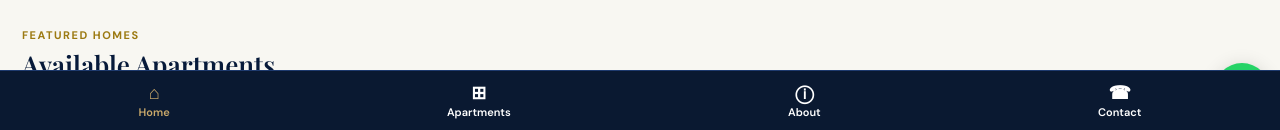
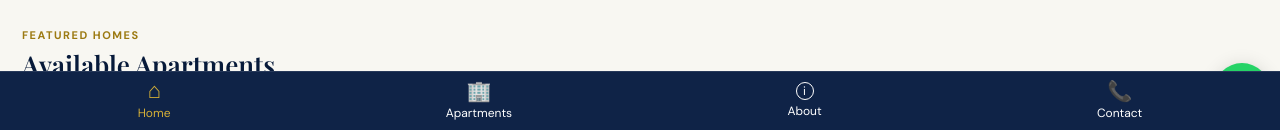
Before and after one commit to vitalisjustus82-dot/vitalis_property_hub, a React (Vite) app: page / in a window 1280 px wide. Shown: the part 667-797 px from the top of the page. Built offline with nearby package versions, Linux system fonts and the light colour scheme; no server answers; the database is empty.

Commit message:
restore exact bottom nav design Home Apartments About Contact

```diff
--- a/src/App.tsx
+++ b/src/App.tsx
@@ -17,13 +17,26 @@ setupIonicReact();
 const BottomNav: React.FC = () => {
   const path = window.location.pathname;
   if (path.startsWith('/agent')) return null;
-  const active = (p: string) => path === p || (p !== '/' && path.includes(p)) ? '#c9a86a' : '#ffffff';
   return (
-    <div style={{ position: 'fixed', bottom: 0, left: 0, right: 0, background: '#0a1931', display: 'flex', justifyContent: 'space-around', padding: '10px 0 14px 0', zIndex: 9999, borderTop: '1px solid #1e3a6e' }}>
-      <a href="/" style={{ color: active('/'), textDecoration: 'none', textAlign: 'center', fontSize: '11px', fontWeight: 600 }}><div style={{ fontSize: '18px' }}>⌂</div>Home</a>
-      <a href="/apartments" style={{ color: active('/apartments'), textDecoration: 'none', textAlign: 'center', fontSize: '11px', fontWeight: 600 }}><div style={{ fontSize: '18px' }}>⊞</div>Apartments</a>
-      <a href="/contact" style={{ color: active('/contact'), textDecoration: 'none', textAlign: 'center', fontSize: '11px', fontWeight: 600 }}><div style={{ fontSize: '18px' }}>ⓘ</div>About</a>
-      <a href="/contact" style={{ color: active('/contact'), textDecoration: 'none', textAlign: 'center', fontSize: '11px', fontWeight: 600 }}><div style={{ fontSize: '18px' }}>☎</div>Contact</a>
+    <div style={{
+      position: 'fixed', bottom: 0, left: 0, right: 0,
+      background: '#0f2347',
+      display: 'flex', justifyContent: 'space-around', alignItems: 'center',
+      padding: '8px 0 12px 0', zIndex: 9999,
+      borderTop: '1px solid rgba(255,255,255,0.1)'
+    }}>
+      <a href="/" style={{ textDecoration: 'none', color: path === '/' || path === '/home' ? '#d4af37' : 'white', display: 'flex', flexDirection: 'column', alignItems: 'center', fontSize: '12px', gap: '3px' }}>
+        <span style={{ fontSize: '22px', lineHeight: '22px' }}>⌂</span> Home
+      </a>
+      <a href="/apartments" style={{ textDecoration: 'none', color: path.includes('/apartments') ? '#d4af37' : 'white', display: 'flex', flexDirection: 'column', alignItems: 'center', fontSize: '12px', gap: '3px' }}>
+        <span style={{ fontSize: '20px', lineHeight: '22px' }}>🏢</span> Apartments
+      </a>
+      <a href="/contact" style={{ textDecoration: 'none', color: 'white', display: 'flex', flexDirection: 'column', alignItems: 'center', fontSize: '12px', gap: '3px' }}>
+        <span style={{ fontSize: '20px', lineHeight: '22px', border: '1.5px solid white', borderRadius: '50%', width: '18px', height: '18px', display: 'flex', alignItems: 'center', justifyContent: 'center', fontSize: '12px' }}>i</span> About
+      </a>
+      <a href="/contact" style={{ textDecoration: 'none', color: 'white', display: 'flex', flexDirection: 'column', alignItems: 'center', fontSize: '12px', gap: '3px' }}>
+        <span style={{ fontSize: '20px', lineHeight: '22px' }}>📞</span> Contact
+      </a>
     </div>
   );
 };
```
